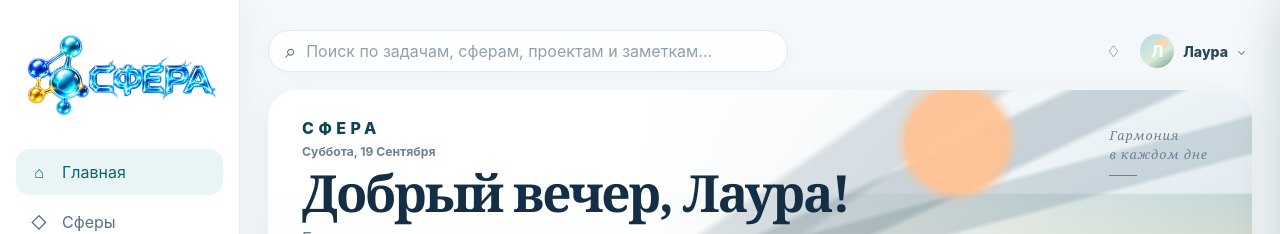
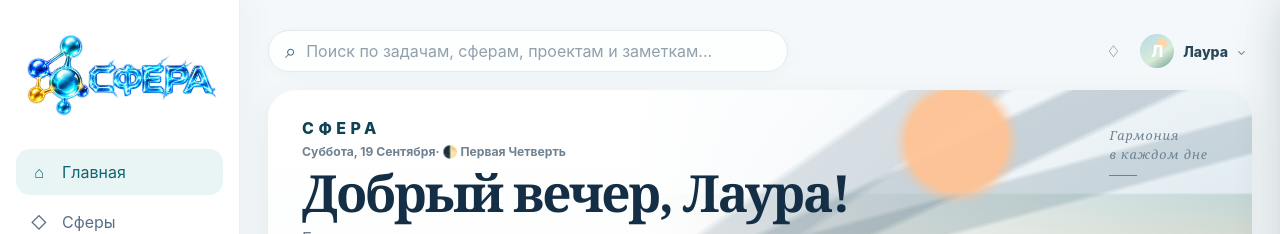
Before and after one commit to inkermankirov-a11y/sfera, a React (Vite) app in the folder apps/web/: page / in a window 1280 px wide. Shown: the top 234 px of the page. Built offline with nearby package versions, Linux system fonts and the light colour scheme.

Commit message:
Show current moon phase

```diff
--- a/apps/web/src/App.tsx
+++ b/apps/web/src/App.tsx
@@ -134,6 +134,27 @@ function russianPlural(count: number, one: string, few: string, many: string) {
   return many;
 }
 
+const moonPhases = [
+  { icon: "🌑", name: "Новолуние" },
+  { icon: "🌒", name: "Растущий серп" },
+  { icon: "🌓", name: "Первая четверть" },
+  { icon: "🌔", name: "Растущая Луна" },
+  { icon: "🌕", name: "Полнолуние" },
+  { icon: "🌖", name: "Убывающая Луна" },
+  { icon: "🌗", name: "Последняя четверть" },
+  { icon: "🌘", name: "Убывающий серп" }
+] as const;
+
+function moonPhaseFor(date: Date) {
+  const synodicMonth = 29.530588853;
+  const knownNewMoonUtc = Date.UTC(2000, 0, 6, 18, 14);
+  const localNoonUtc = Date.UTC(date.getFullYear(), date.getMonth(), date.getDate(), 12);
+  const daysSinceNewMoon = (localNoonUtc - knownNewMoonUtc) / 86_400_000;
+  const age = ((daysSinceNewMoon % synodicMonth) + synodicMonth) % synodicMonth;
+  const phaseIndex = Math.floor((age / synodicMonth) * 8 + 0.5) % 8;
+  return moonPhases[phaseIndex];
+}
+
 function rootSphereId(projects: ProjectNode[], projectId: string | null | undefined) {
   if (!projectId) return null;
   let current = projects.find((item) => item.id === projectId);
@@ -332,6 +353,7 @@ export function App() {
     day: "numeric",
     month: "long"
   }).format(new Date());
+  const moonPhase = moonPhaseFor(new Date());
   const hour = new Date().getHours();
   const greeting = hour < 12 ? "Доброе утро" : hour < 18 ? "Добрый день" : "Добрый вечер";
   const weekDates = useMemo(() => currentWeekDates(), []);
@@ -1519,7 +1541,12 @@ export function App() {
           <header className="dashboard-hero">
             <div className="dashboard-hero-copy">
               <div className="dashboard-wordmark">СФЕРА</div>
-              <p className="dashboard-date">{dashboardDate}</p>
+              <p className="dashboard-date">
+                <span>{dashboardDate}</span>
+                <span className="dashboard-moon-phase" aria-label={`Фаза Луны: ${moonPhase.name}`}>
+                  <span aria-hidden="true">· {moonPhase.icon}</span> {moonPhase.name}
+                </span>
+              </p>
               <h1>{greeting}, {profileName}!</h1>
               <p className="dashboard-lead">Большие перемены начинаются<br />с маленьких шагов ✨</p>
             </div>
```
